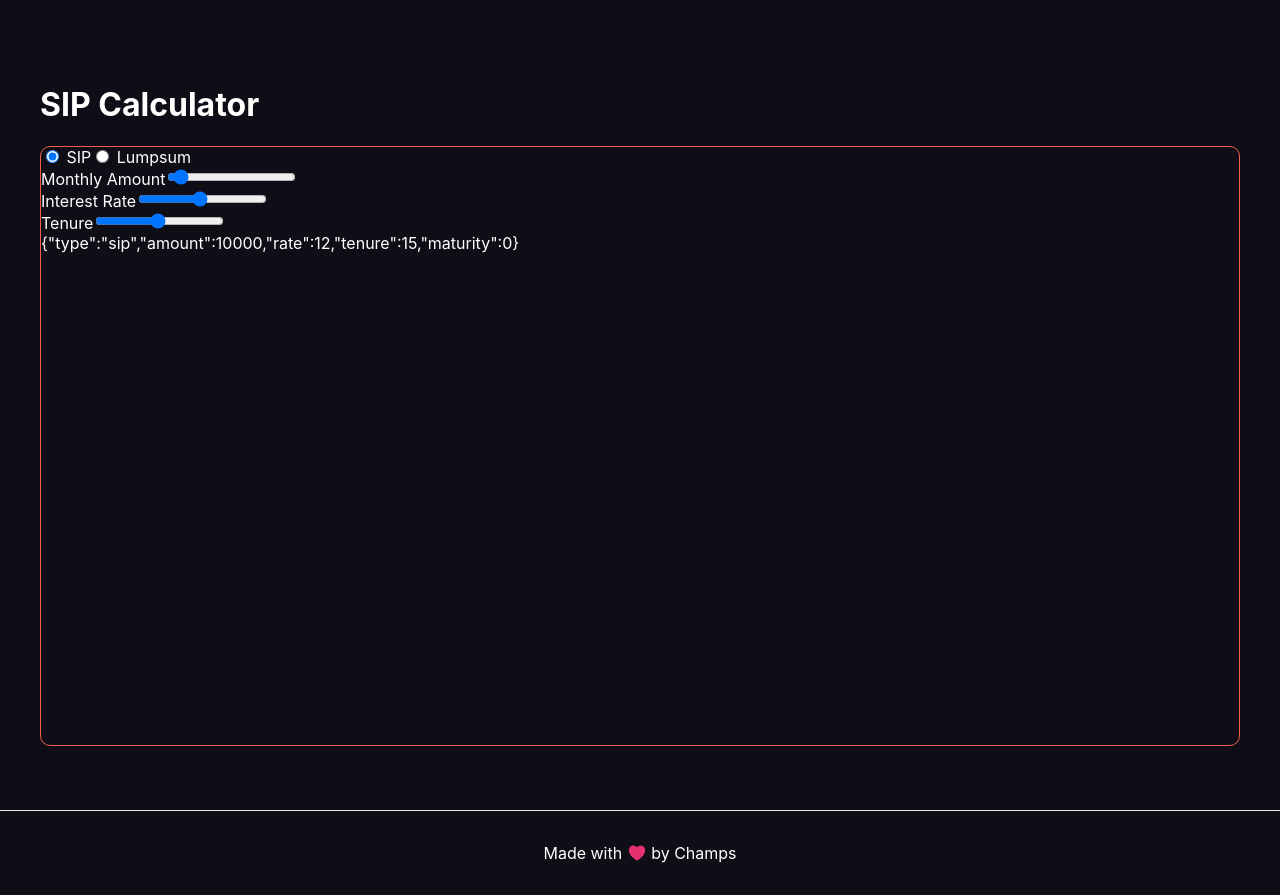
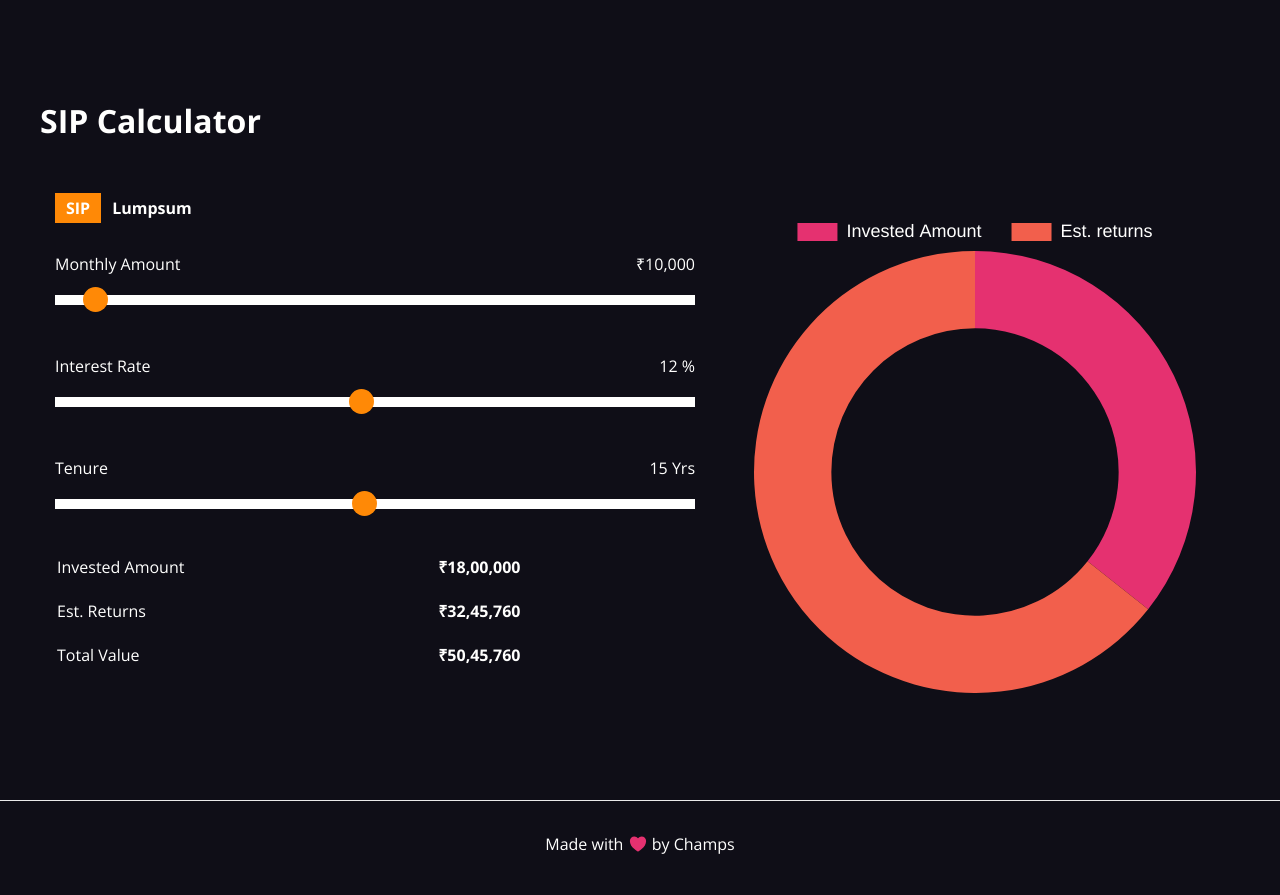
Before and after one commit to dhruvangg/finchamp, a Next.js app: page /calculators/sip in a window 1280 px wide. Built offline with nearby package versions, Linux system fonts and the light colour scheme.

Commit message:
Common Components added

```diff
--- /dev/null
+++ b/components/common/ChartView.js
@@ -0,0 +1,60 @@
+import React, { useEffect, useRef } from 'react'
+import Chart from "chart.js/auto";
+import PropTypes from 'prop-types';
+
+export default function ChartView({ options }) {
+    const { data, type } = options
+    const chartRef = useRef()
+
+    useEffect(() => {
+        const chart = new Chart(chartRef.current.getContext("2d"), {
+            type,
+            data,
+            options: {
+                cutout: '65%',
+                borderWidth: 0,
+                responsive: true,
+                plugins: {
+                    legend: {
+                        position: 'top',
+                        labels: {
+                            color: '#fffffe',
+                            padding: 30,
+                            font: {
+                                size: 18
+                            }
+                        }
+                    },
+                    title: {
+                        display: false,
+                        text: ''
+                    },
+                    beforeInit: function (chart, options) {
+                        chart.legend.afterFit = function () {
+                            this.height = this.height + 100;
+                        };
+                    }
+                }
+            }
+        })
+        chart.canvas.parentNode.style.height = '500px';
+        chart.canvas.parentNode.style.width = '500px';
+        return () => {
+            chart.destroy()
+        }
+    }, [data])
+
+    return (
+        <div>
+            <canvas id='chart' ref={chartRef}></canvas>
+        </div>
+    )
+}
+
+
+ChartView.propTypes = {
+    options: PropTypes.shape({
+        type: PropTypes.string.isRequired,
+        data: PropTypes.object.isRequired,
+    })
+}
--- /dev/null
+++ b/components/common/RadioButton.jsx
@@ -0,0 +1,38 @@
+import React from 'react'
+import PropTypes from 'prop-types';
+import styled from 'styled-components';
+
+const InputEl = styled.input`
+    display: none;
+    &:checked+label {
+        background-color: var(--highlight);
+    }
+`
+
+const LabelEL = styled.label`
+    display: inline-block;
+    background-color: var(--stroke);
+    padding: 4px 11px;
+    font-size: 16px;
+    font-weight: bold;
+    cursor: pointer;
+    color: var(--primary)
+`
+
+export default function RadioButton(props) {
+    const { label, ...rest } = props
+    return (
+        <>
+            <InputEl type="radio" {...rest} id={props.value} />
+            <LabelEL htmlFor={props.value}>{label}</LabelEL>
+        </>
+    )
+}
+
+
+RadioButton.propTypes = {
+    label: PropTypes.string.isRequired,
+    name: PropTypes.string.isRequired,
+    value: PropTypes.string.isRequired,
+    onChange: PropTypes.func.isRequired
+}
--- a/components/common/Range.jsx
+++ b/components/common/Range.jsx
@@ -1,5 +1,51 @@
-export default function Range() {
+import PropTypes from 'prop-types';
+import styled from 'styled-components';
+
+const Input = styled.input`
+    -webkit-appearance: none;
+    width: 100%;
+    height: 10px;
+    margin: 20px 0;
+    background: var(--primary);
+    outline: none;
+    opacity: 1;
+    -webkit-transition: .2s;
+    transition: opacity .2s;
+    &:hover {
+        opacity: 1;
+    }
+    &::-webkit-slider-thumb {
+        -webkit-appearance: none;
+        appearance: none;
+        width: 25px;
+        height: 25px;
+        border-radius: 50%;
+        background: var(--highlight);
+        cursor: pointer;
+    }
+    &::-moz-range-thumb {
+        width: 25px;
+        height: 25px;
+        border-radius: 50%;
+        background: var(--highlight);
+        cursor: pointer;
+    }
+`
+
+export default function Range({ options }) {
+    const { handleChange, ...rest } = options
     return (
-        <div>Range</div>
+        <Input type="range" {...rest} onChange={handleChange} />
     )
 }
+
+Range.propTypes = {
+    options: PropTypes.shape({
+        name: PropTypes.string.isRequired,
+        min: PropTypes.number.isRequired,
+        max: PropTypes.number.isRequired,
+        step: PropTypes.number.isRequired,
+        defaultValue: PropTypes.number.isRequired,
+        handleChange: PropTypes.func.isRequired
+    })
+}
--- /dev/null
+++ b/components/helper/formatNumber.jsx
@@ -0,0 +1,9 @@
+export default function formatNumber(num) {
+    const formatter = new Intl.NumberFormat('en-IN', {
+        style: 'currency',
+        currency: 'INR',
+        maximumFractionDigits: 0
+    });
+
+    return formatter.format(num)
+}
--- /dev/null
+++ b/components/styled/Box.jsx
@@ -0,0 +1,24 @@
+import React from 'react'
+import styled from 'styled-components'
+
+const Wrapper = styled.div`
+    display: flex;
+    width: 100%;
+    flex-direction: ${props => ["row-responsive", "row"].includes(props.direction) ? 'row' : 'column'};
+    flex: ${props => props.flex || 'auto'};
+    padding: ${props => props.pad || 'auto'};
+    justify-content: ${props => props.justify || 'normal'};
+    margin: ${props => props.margin || 'auto'};
+    align-items: ${props => props.align || 'normal'};
+
+    @media only screen and (max-width: 786px){
+        flex-direction: ${props => props.direction === `row-responsive` && 'column'};
+    }
+`
+
+export default function Box(props) {
+    const { children, ...rest } = props
+    return (
+        <Wrapper {...rest}>{children}</Wrapper>
+    )
+}
--- a/next.config.js
+++ b/next.config.js
@@ -1,18 +1,36 @@
 /** @type {import('next').NextConfig} */
 
-const withPWA = require('next-pwa')({
-  dest: 'public',
-})
+// module.exports = {
+//   reactStrictMode: true,
+//   compiler: {
+//     styledComponents: true
+//   }
+// }
 
-module.exports = withPWA({
+
+const withPWA = require("next-pwa");
+
+const nextConfig = {
+  reactStrictMode: true,
+  i18n: {
+    locales: ["en"],
+    defaultLocale: "en",
+  },
+  swcMinify: true,
+  compiler: {
+    styledComponents: true,
+  },
   pwa: {
     dest: "public",
     register: true,
     skipWaiting: true,
-  },
-})
+  }
+};
 
-// const nextConfig = {
-//   reactStrictMode: true,
-// }
-// module.exports = nextConfig
+module.exports = () => {
+  const plugins = [withPWA];
+  const config = plugins.reduce((acc, next) => next(acc), {
+    ...nextConfig,
+  });
+  return config;
+};
--- a/package.json
+++ b/package.json
@@ -9,9 +9,12 @@
     "lint": "next lint"
   },
   "dependencies": {
+    "@next/font": "^13.0.3",
+    "chart.js": "^4.0.1",
     "formik": "^2.2.9",
     "next": "13.0.2",
     "next-pwa": "^5.6.0",
+    "prop-types": "^15.8.1",
     "react": "18.2.0",
     "react-dom": "18.2.0",
     "react-icons": "^4.6.0",
--- a/pages/_app.js
+++ b/pages/_app.js
@@ -1,7 +1,18 @@
 import '../styles/globals.css'
 
+import { Open_Sans } from '@next/font/google'
+
+const OpenSans = Open_Sans()
+
 function MyApp({ Component, pageProps }) {
-  return <Component {...pageProps} />
+  return <>
+    <style jsx global>{`
+    * {
+      font-family: ${OpenSans.style.fontFamily};
+    }
+  `}</style>
+    <Component {...pageProps} />
+  </>
 }
 
 export default MyApp
--- a/pages/calculators/sip.js
+++ b/pages/calculators/sip.js
@@ -1,10 +1,35 @@
+import React, { Component } from 'react'
 import Layout from "components/common/layout";
 import Container from "components/styled/Container";
 import Main from "components/styled/Main";
 import Head from "next/head";
-import { Formik, Field, Form } from 'formik';
+import Range from "components/common/Range";
+import ChartView from 'components/common/ChartView';
+import Box from 'components/styled/Box';
+import formatNumber from 'components/helper/FormatNumber';
+import styled from 'styled-components';
+import RadioButton from 'components/common/RadioButton';
 
-import React, { Component } from 'react'
+const TD = styled.td`padding: 10px 10px 10px 0;`
+
+const ROITable = ({ invested, maturity, returns }) => {
+    return <table>
+        <tbody>
+            <tr>
+                <TD>Invested Amount</TD>
+                <TD><strong>{formatNumber(invested)}</strong></TD>
+            </tr>
+            <tr>
+                <TD>Est. Returns</TD>
+                <TD><strong>{formatNumber(returns)}</strong></TD>
+            </tr>
+            <tr>
+                <TD>Total Value</TD>
+                <TD><strong>{formatNumber(maturity)}</strong></TD>
+            </tr>
+        </tbody>
+    </table>
+}
 
 export default class sip extends Component {
     constructor(props) {
@@ -14,7 +39,8 @@ export default class sip extends Component {
             amount: 10000,
             rate: 12,
             tenure: 15,
-            maturity: 0
+            maturity: 0,
+            invested: 0
         }
         this.handleChange = this.handleChange.bind(this)
     }
@@ -31,56 +57,96 @@ export default class sip extends Component {
     calculate() {
         const { type, amount, rate, tenure } = this.state;
         const monthlyRate = rate / 12 / 100
-        let maturity;
+        let maturity, invested;
         if (type === 'sip') {
+            invested = amount * tenure * 12
             maturity = Math.ceil(amount * (Math.pow(1 + monthlyRate, tenure * 12) - 1) / monthlyRate * (1 + monthlyRate))
         } else {
+            invested = amount
             maturity = Math.ceil(amount * Math.pow((1 + (rate / 100)), tenure))
         }
         this.setState({
-            maturity
+            maturity, invested
         })
     }
 
+    componentDidMount() {
+        this.calculate()
+    }
 
     render() {
+        const { invested, maturity, amount, tenure, rate, type } = this.state;
+        const returns = Math.abs(maturity - invested)
+        const chartData = {
+            labels: [
+                'Invested Amount',
+                'Est. returns',
+            ],
+            datasets: [{
+                data: [invested, returns],
+                backgroundColor: [
+                    '#e53170',
+                    '#f25f4c',
+                ],
+                hoverOffset: 4
+            }]
+        }
         return (
             <Layout>
                 <Head>
-                    <title>FinChamp</title>
+                    <title>SIP | FinChamp</title>
                     <meta name="description" content="Financial Awareness platform" />
                     <link rel="icon" href="/favicon.ico" />
                 </Head>
                 <Main>
                     <Container>
                         <h1>SIP Calculator</h1>
-                        <div style={{ height: "600px", width: "100%", border: "1px solid var(--secondary)", borderRadius: "10px" }}>
-                            <form>
-                                <div>
-                                    <label><input type="radio" name="type" value="sip" id="sip" onChange={this.handleChange} defaultChecked /> SIP</label>
-                                    <label><input type="radio" name="type" value="lumpsum" id="lumpsum" onChange={this.handleChange} /> Lumpsum</label>
-                                </div>
-                                {this.state.type === 'sip' ? <div>
-                                    <label>Monthly Amount</label>
-                                    <input type="range" name="amount" min="500" step={500} max="100000" defaultValue={5000} onChange={this.handleChange} />
-                                </div> : <div>
-                                    <label>Total Investment</label>
-                                    <input type="range" name="amount" min="500" step={500} max="1000000" defaultValue={25000} onChange={this.handleChange} />
-                                </div>}
-                                <div>
-                                    <label>Interest Rate</label>
-                                    <input type="range" name="rate" min="1" step={0.1} max="24" defaultValue={12} onChange={this.handleChange} />
-                                </div>
-                                <div>
-                                    <label>Tenure</label>
-                                    <input type="range" name="tenure" min="1" max="30" defaultValue={15} onChange={this.handleChange} />
-                                </div>
-                            </form>
-                            {JSON.stringify(this.state)}
-                        </div>
+                        <Box direction="row-responsive">
+                            <Box flex="2" pad="15px" margin="0 0 30px">
+                                <Box>
+                                    <Box direction="row" margin="15px 0">
+                                        <RadioButton label="SIP" name="type" value="sip" defaultChecked onChange={this.handleChange} />
+                                        <RadioButton label="Lumpsum" name="type" value="lumpsum" onChange={this.handleChange} />
+                                    </Box>
+                                    <Box margin="15px 0">
+                                        {type === 'sip' ? <>
+                                            <Box direction="row" justify="space-between">
+                                                <label>Monthly Amount</label>
+                                                <span>{formatNumber(amount)}</span>
+                                            </Box>
+                                            <Range options={{ name: "amount", min: 500, max: 100000, step: 500, defaultValue: 5000, handleChange: this.handleChange }} />
+                                        </> : <>
+                                            <Box direction="row" justify="space-between">
+                                                <label>Total Investment</label>
+                                                <span>{formatNumber(amount)}</span>
+                                            </Box>
+                                            <Range options={{ name: "amount", min: 500, max: 1000000, step: 500, defaultValue: 25000, handleChange: this.handleChange }} />
+                                        </>}
+                                    </Box>
+                                    <Box margin="15px 0">
+                                        <Box direction="row" justify="space-between">
+                                            <label>Interest Rate</label>
+                                            <span>{`${rate} %`}</span>
+                                        </Box>
+                                        <Range options={{ name: "rate", min: 1, max: 24, step: 0.1, defaultValue: 12, handleChange: this.handleChange }} />
+                                    </Box>
+                                    <Box margin="15px 0">
+                                        <Box direction="row" justify="space-between">
+                                            <label>Tenure</label>
+                                            <span>{`${tenure} Yrs`}</span>
+                                        </Box>
+                                        <Range options={{ name: "tenure", min: 1, max: 30, step: 1, defaultValue: 15, handleChange: this.handleChange }} />
+                                    </Box>
+                                </Box>
+                                <ROITable invested={invested} maturity={maturity} returns={returns} />
+                            </Box>
+                            <Box flex="1" pad="15px" align="center">
+                                <ChartView options={{ type: 'doughnut', data: chartData }} />
+                            </Box>
+                        </Box>
                     </Container>
                 </Main>
-            </Layout>
+            </Layout >
         )
     }
 }
```
Also changed, not shown: components/common/Card.js (deleted, +0 -24 lines), .babelrc (deleted), 2 other files (tests, documents, lock files or other folders).
